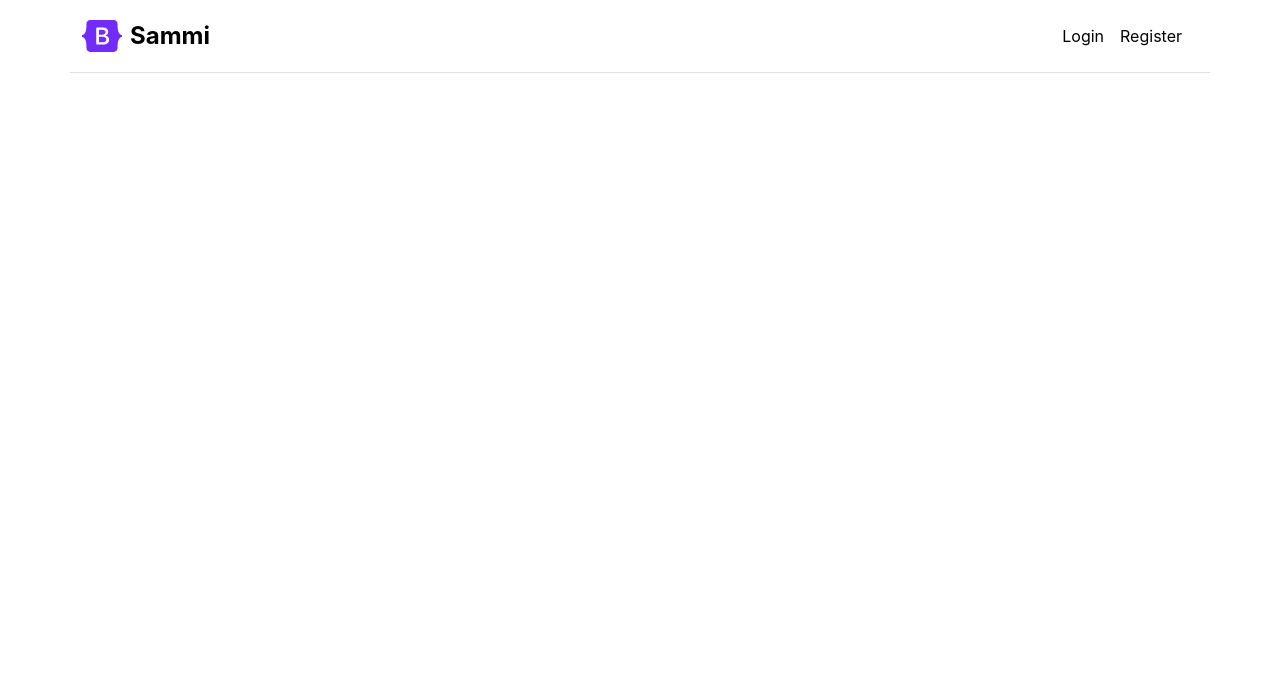
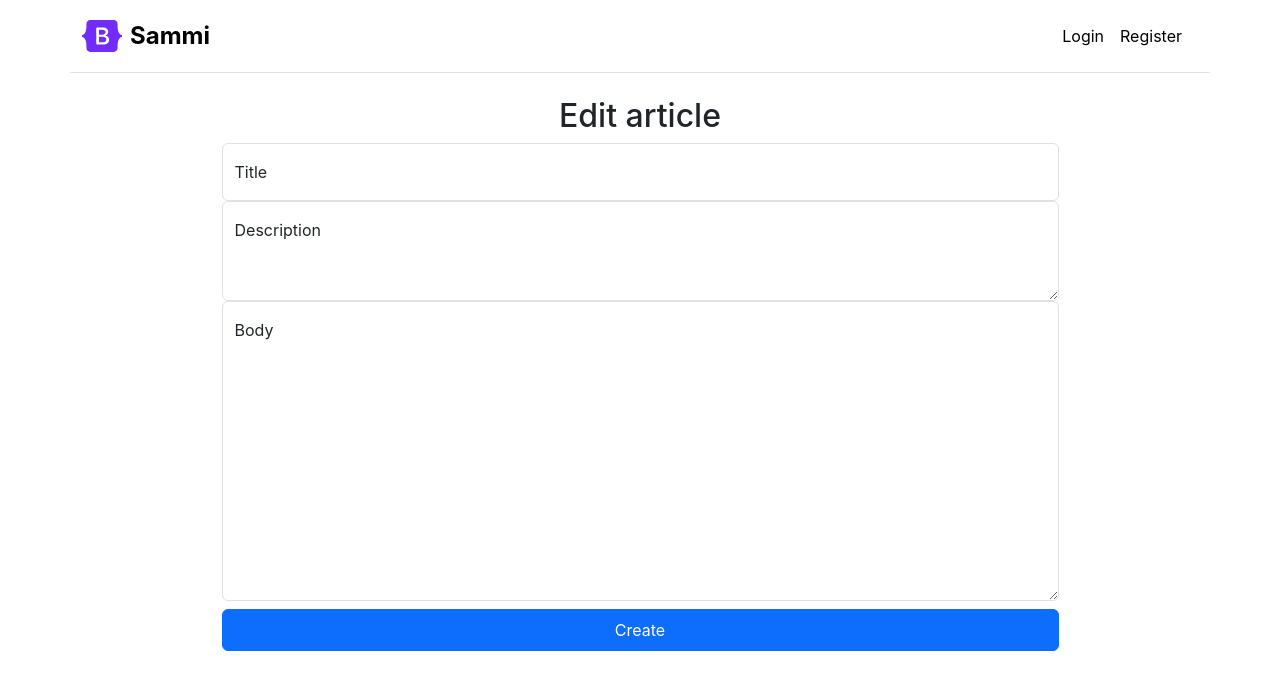
Before and after one commit to nodirbekorifjonov/react-redux-app, a React (Create React App) app: page /edit-article/1 in a window 1280 px wide. Shown: the top 690 px of the page. Built offline with nearby package versions, Linux system fonts and the light colour scheme; no server answers.

Commit message:
#27. Edit article Ui

```diff
--- a/src/App.js
+++ b/src/App.js
@@ -2,6 +2,7 @@ import { Routes, Route } from "react-router-dom";
 import {
   ArticleDetail,
   CreateArticle,
+  EditArticle,
   Login,
   Main,
   Navbar,
@@ -41,6 +42,7 @@ const App = () => {
           <Route path="/register" element={<Register />} />
           <Route path="/article/:slug" element={<ArticleDetail />} />
           <Route path="/create-article" element={<CreateArticle />} />
+          <Route path="/edit-article/:slug" element={<EditArticle />} />
         </Routes>
       </div>
     </div>
--- /dev/null
+++ b/src/components/edit-article/edit-article.jsx
@@ -0,0 +1,58 @@
+import { useEffect, useState } from "react";
+import { useDispatch } from "react-redux";
+import {
+  getArticleDetailFailure,
+  getArticleDetailStart,
+  getArticleDetailSuccess,
+} from "../../slice/article";
+import ArticleService from "../../service/article";
+import { useParams } from "react-router-dom";
+import FormComponent from "../form-component/form-component";
+
+const EditArticle = () => {
+  const [title, setTitle] = useState("");
+  const [description, setDescription] = useState("");
+  const [body, setBody] = useState("");
+  const { slug } = useParams();
+
+  const dispatch = useDispatch();
+
+  useEffect(() => {
+    const getArticleDetail = async () => {
+      dispatch(getArticleDetailStart());
+      try {
+        const response = await ArticleService.getArticleDetail(slug);
+        setTitle(response.article.title);
+        setDescription(response.article.description);
+        setBody(response.article.body);
+        dispatch(getArticleDetailSuccess(response.article));
+      } catch (error) {
+        dispatch(getArticleDetailFailure(error));
+      }
+    };
+
+    getArticleDetail();
+  }, []);
+
+  const formSubmit = () => {};
+
+  const formProps = {
+    title,
+    setTitle,
+    description,
+    setDescription,
+    body,
+    setBody,
+    formSubmit,
+  };
+  return (
+    <div className="text-center">
+      <h1 className="fs-2">Edit article</h1>
+      <div className="w-75 mx-auto">
+        <FormComponent {...formProps} />
+      </div>
+    </div>
+  );
+};
+
+export default EditArticle;
--- a/src/components/index.js
+++ b/src/components/index.js
@@ -6,3 +6,4 @@ export { default as ValidationError } from "./validation-error/validation-error"
 export { default as ArticleDetail } from "./article-detail/article-detail";
 export { default as CreateArticle } from "./create-article/create-article";
 export { default as FormComponent } from "./form-component/form-component";
+export { default as EditArticle } from "./edit-article/edit-article";
--- a/src/components/main/main.jsx
+++ b/src/components/main/main.jsx
@@ -73,6 +73,7 @@ const Main = () => {
                       <button
                         type="button"
                         className="btn btn-sm btn-outline-secondary"
+                        onClick={() => navigate(`/edit-article/${item.slug}`)}
                       >
                         Edit
                       </button>
```
